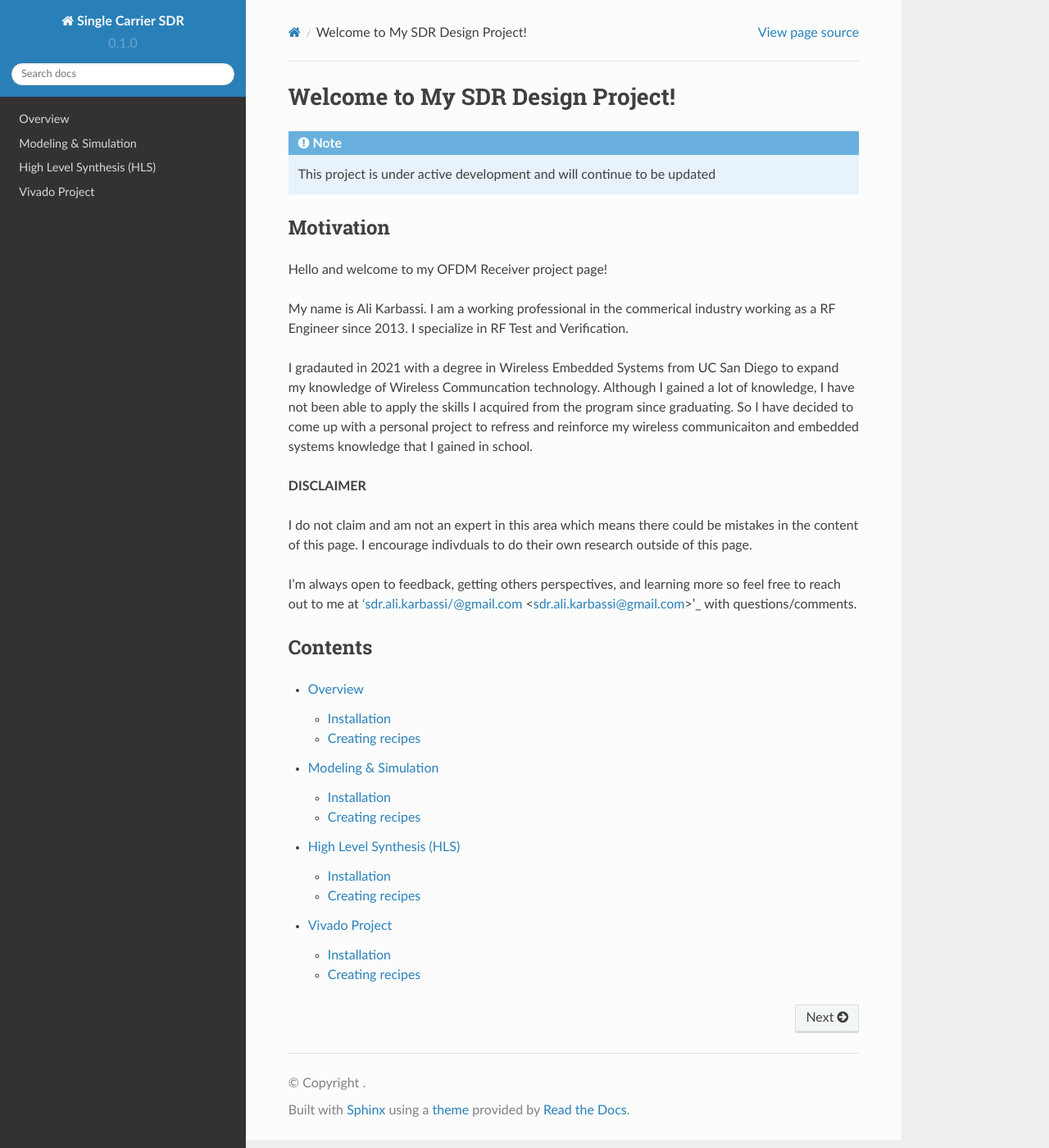
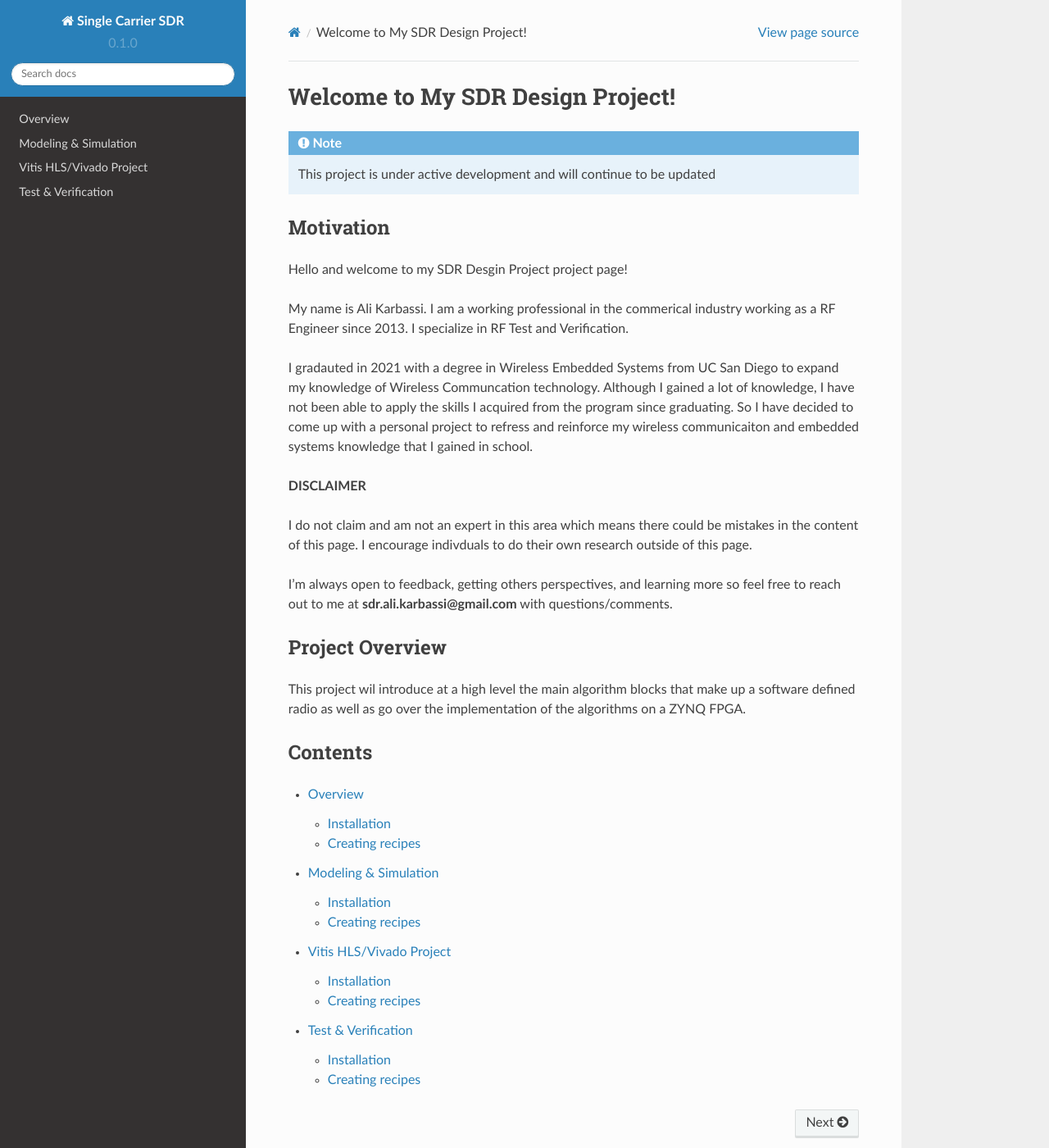
Before and after one commit to alikarb/OFDM-Recevier, a Sphinx documentation site: the page built from docs/source/index.rst, in a window 1280 px wide and 1400 px high. Shown: the whole window at 82% size. Built offline with Sphinx 7.4.7 and the Read the Docs theme 2.0.0, drawn with Linux system fonts in a browser that asks for light colours; pages that are not in the unit, such as notebooks, are missing from menus.

Commit message:
update structure of page

```diff
--- a/docs/source/HLS.rst
+++ b/docs/source/Hardware.rst
@@ -1,5 +1,8 @@
-High Level Synthesis (HLS)
+Overview
 =====
+This project wil introduce at a high level the main algorithm blocks that make up a software defined radio as well as go over the implementation of the algorithms on a ZYNQ FPGA.
+
+
 
 .. _installation:
 
--- a/docs/source/Overview.rst
+++ b/docs/source/Test.rst
@@ -1,6 +1,5 @@
-Overview
+Test & Verification
 =====
-This project wil go over the main blocks that make up a software defined radio as well as go over the implementation of the
 
 .. _installation:
 
--- a/docs/source/Vivado.rst
+++ b/docs/source/Vivado.rst
@@ -1,4 +1,4 @@
-Vivado Project
+Vitis HLS/Vivado Project
 =====
 
 .. _installation:
--- a/docs/source/index.rst
+++ b/docs/source/index.rst
@@ -9,7 +9,7 @@ Welcome to My SDR Design Project!
 Motivation
 --------
 
-Hello and welcome to my OFDM Receiver project page!
+Hello and welcome to my SDR Desgin Project project page!
 
 My name is Ali Karbassi. I am a working professional in the commerical industry working as a RF Engineer since 2013. I specialize in RF Test and Verification.
 
@@ -19,7 +19,13 @@ I gradauted in 2021 with a degree in Wireless Embedded Systems from UC San Diego
 
 I do not claim and am not an expert in this area which means there could be mistakes in the content of this page. I encourage indivduals to do their own research outside of this page.
 
-I'm always open to feedback, getting others perspectives, and learning more so feel free to reach out to me at 'sdr.ali.karbassi/@gmail.com <sdr.ali.karbassi@gmail.com>'_ with questions/comments.
+I'm always open to feedback, getting others perspectives, and learning more so feel free to reach out to me at **sdr.ali.karbassi@gmail.com** with questions/comments.
+
+Project Overview
+--------
+This project wil introduce at a high level the main algorithm blocks that make up a software defined radio as well as go over the implementation of the algorithms on a ZYNQ FPGA.
+
+
 
 Contents
 --------
@@ -27,7 +33,7 @@ Contents
 .. toctree::
 
    :maxdepth: 0
-   Overview
+   Hardware
    Modeling
-   HLS
    Vivado
+   Test
```
